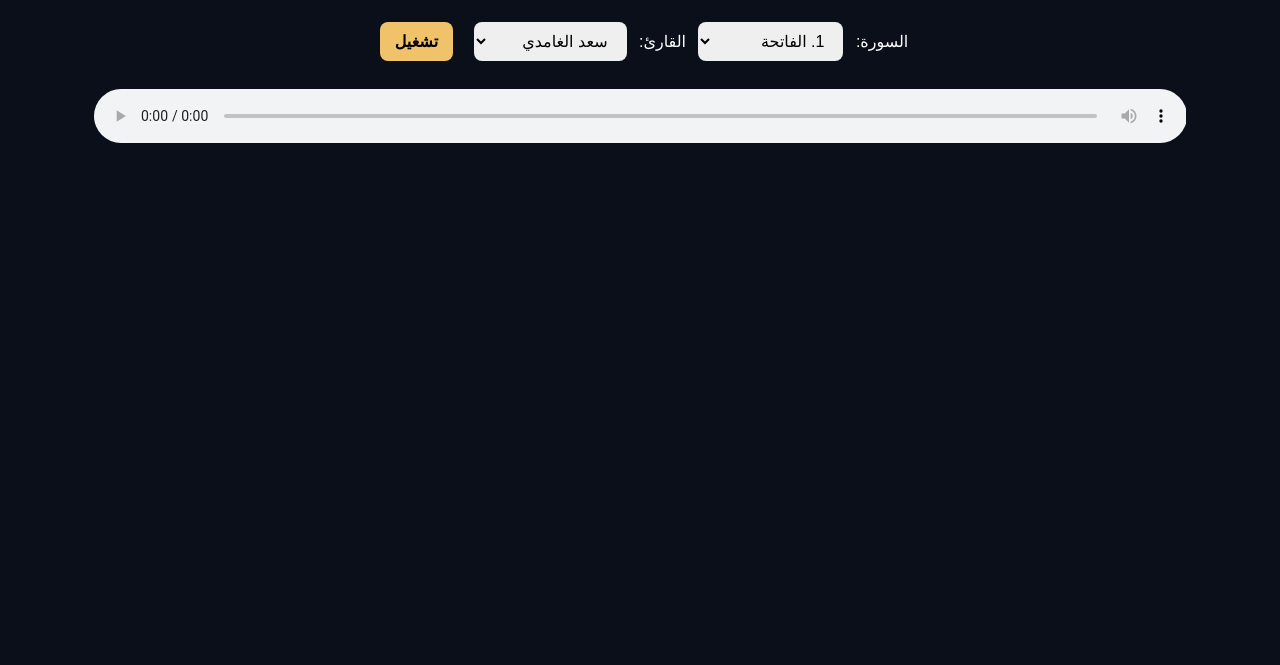
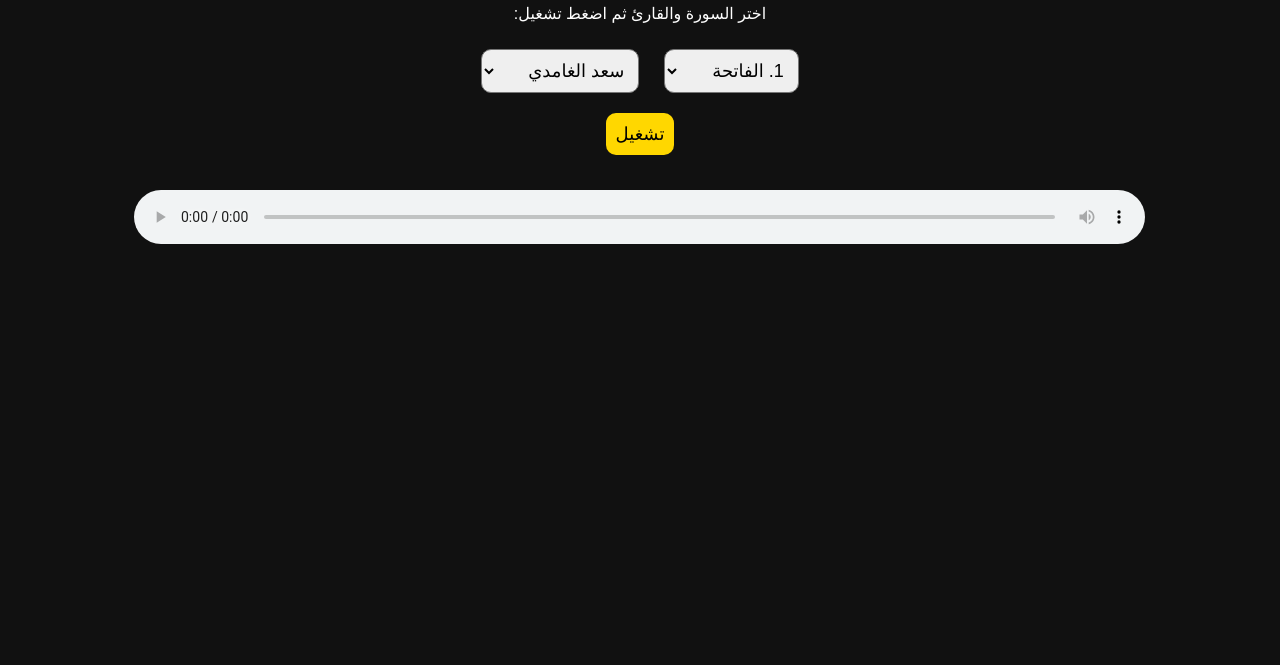
Before and after one commit to Aortax213/Ibn-nafaa, a plain HTML site: page index.html in a window 1280 px wide. Shown: the part 135-800 px from the top of the page. Drawn offline with Linux system fonts and the light colour scheme.

Commit message:
Update index.html

```diff
--- a/index.html
+++ b/index.html
@@ -1,93 +1,64 @@
 <!DOCTYPE html>
-<html lang="ar" dir="rtl">
+<html lang="ar">
 <head>
   <meta charset="UTF-8">
-<meta name="viewport" content="width=device-width, initial-scale=1.0">
   <title>مشغل القرآن الكريم</title>
   <style>
     body {
-    background: #0a0f1a;
-    color: #fff;
+      background-color: #111;
+      color: white;
+      text-align: center;
       font-family: "Cairo", sans-serif;
-    text-align: center;
-    padding: 25px;
+      direction: rtl;
+      margin-top: 80px;
     }
     select, button {
-    padding: 10px 15px;
-    margin: 8px;
-    border: none;
-    border-radius: 8px;
-    font-size: 16px;
+      padding: 10px;
+      margin: 10px;
+      font-size: 18px;
+      border-radius: 10px;
     }
     button {
-    background: #f0c26a;
-    color: #000;
-    font-weight: bold;
+      background-color: gold;
+      border: none;
       cursor: pointer;
     }
     audio {
-    width: 90%;
-    margin-top: 20px;
+      margin-top: 25px;
+      width: 80%;
     }
   </style>
 </head>
 <body>
+  <h1>📖 مشغل القرآن الكريم</h1>
+  <p>اختر السورة والقارئ ثم اضغط تشغيل:</p>
 
-<h1>📖 مشغل القرآن الكريم</h1>
-<p>اختر السورة والقارئ ثم اضغط تشغيل</p>
-
-<div>
-  <label>السورة:</label>
-  <select id="surahSelect"></select>
-
-  <label>القارئ:</label>
-  <select id="reciterSelect">
-    <option value="ar.saad_alghamdi">سعد الغامدي</option>
-    <option value="ar.abdullah_aljuhani">عبد الله الجهني</option>
-    <option value="ar.yassin_aljazairi">ياسين الجزائري</option>
+  <select id="surah">
+    <option value="001.mp3">1. الفاتحة</option>
+    <option value="002.mp3">2. البقرة</option>
+    <option value="003.mp3">3. آل عمران</option>
+    <option value="004.mp3">4. النساء</option>
   </select>
 
-  <button onclick="playSurah()">تشغيل</button>
-</div>
+  <select id="qari">
+    <option value="https://server8.mp3quran.net/s_gmd/">سعد الغامدي</option>
+    <option value="https://server11.mp3quran.net/juhany/">عبد الله الجهني</option>
+    <option value="https://server12.mp3quran.net/yassin/">ياسين الجزائري</option>
+  </select>
 
+  <br>
+  <button onclick="playQuran()">تشغيل</button>
+  <br>
   <audio id="player" controls></audio>
 
   <script>
-// تعبئة قائمة السور تلقائيا
-const surahSelect = document.getElementById("surahSelect");
-const surahNames = [
-  "الفاتحة","البقرة","آل عمران","النساء","المائدة","الأنعام","الأعراف","الأنفال",
-  "التوبة","يونس","هود","يوسف","الرعد","إبراهيم","الحجر","النحل","الإسراء",
-  "الكهف","مريم","طه","الأنبياء","الحج","المؤمنون","النور","الفرقان","الشعراء",
-  "النمل","القصص","العنكبوت","الروم","لقمان","السجدة","الأحزاب","سبأ","فاطر",
-  "يس","الصافات","ص","الزمر","غافر","فصلت","الشورى","الزخرف","الدخان","الجاثية",
-  "الأحقاف","محمد","الفتح","الحجرات","ق","الذاريات","الطور","النجم","القمر","الرحمن",
-  "الواقعة","الحديد","المجادلة","الحشر","الممتحنة","الصف","الجمعة","المنافقون",
-  "التغابن","الطلاق","التحريم","الملك","القلم","الحاقة","المعارج","نوح","الجن",
-  "المزمل","المدثر","القيامة","الإنسان","المرسلات","النبأ","النازعات","عبس","التكوير",
-  "الانفطار","المطففين","الانشقاق","البروج","الطارق","الأعلى","الغاشية","الفجر",
-  "البلد","الشمس","الليل","الضحى","الشرح","التين","العلق","القدر","البينة","الزلزلة",
-  "العاديات","القارعة","التكاثر","العصر","الهمزة","الفيل","قريش","الماعون","الكوثر",
-  "الكافرون","النصر","المسد","الإخلاص","الفلق","الناس"
-];
-surahNames.forEach((name, i) => {
-  const option = document.createElement("option");
-  option.value = i + 1;
-  option.textContent = `${i + 1}. ${name}`;
-  surahSelect.appendChild(option);
-});
-
-function playSurah() {
-  const surah = surahSelect.value;
-  const reciter = document.getElementById("reciterSelect").value;
-  const url = `https://cdn.islamic.network/quran/audio-surah/128/${reciter}/${surah}.mp3`;
+    function playQuran() {
+      const surah = document.getElementById("surah").value;
+      const qari = document.getElementById("qari").value;
       const player = document.getElementById("player");
-  player.src = url;
-  player.play()
-    .then(() => console.log("Playing:", url))
-    .catch(err => alert("اضغط زر التشغيل يدويًا: " + err.message));
+      player.src = qari + surah;
+      player.play();
     }
   </script>
-
 </body>
 </html>
```
Lines whose indentation alone changed are shown as unchanged.
